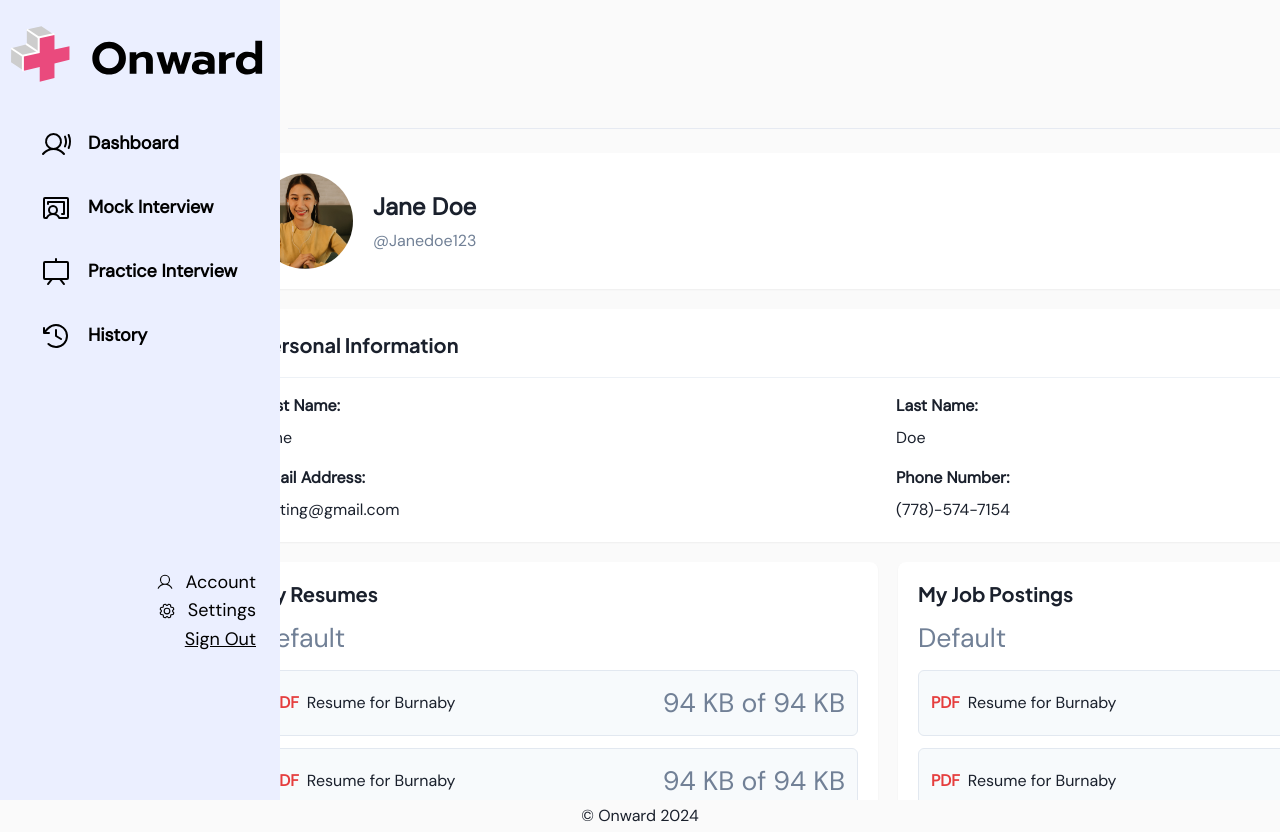
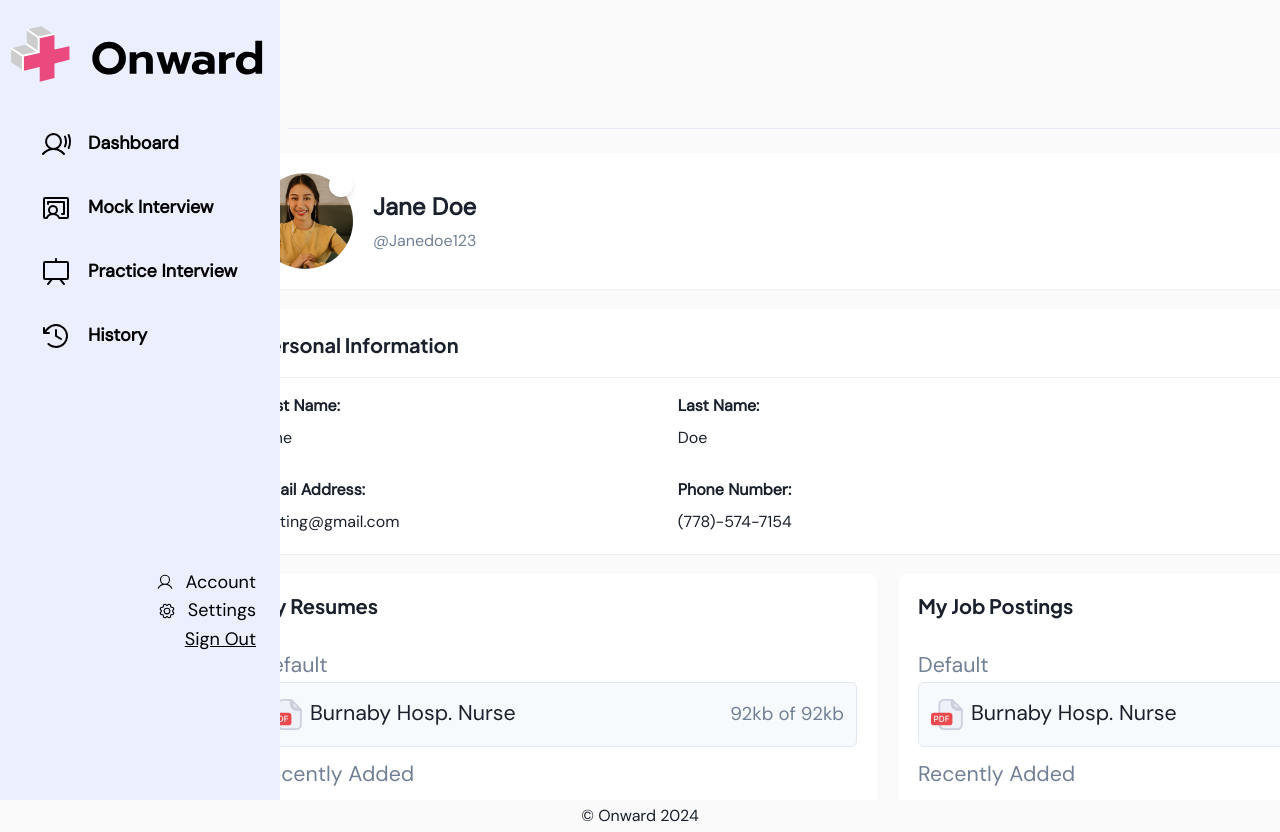
Before and after one commit to Aladdin3r/onward, a Next.js app: page /user in a window 1280 px wide. Built offline with nearby package versions, Linux system fonts and the light colour scheme.

Commit message:
profile page

```diff
--- a/pages/user.js
+++ b/pages/user.js
@@ -7,6 +7,7 @@ import TopNav from "@/styles/components/TopNav";
 import Layout from "@/styles/components/Layout";
 import Footer from "@/styles/components/Footer";
 import { SideNavBar } from "@/styles/components/SideNav";
+import PDFCard from "@/styles/components/PDFCard";
 
 export default function User() {
   return (
@@ -26,7 +27,26 @@ export default function User() {
             {/* User Profile Header */}
             <Box bg="white" shadow="sm" borderRadius="lg" p={5} mb={5}>
               <HStack spacing={5}>
-                <Avatar size="xl" name="Jane Doe" src="/practice-analysis-images/videoPlaceholder.jpg" />
+                {/* Avatar with edit button overlay */}
+                <Box position="relative" display="inline-block" bg="brand.platnium">
+                  <Avatar size="xl" name="Jane Doe" src="/practice-analysis-images/videoPlaceholder.jpg" />
+                  <Box
+                    position="absolute"
+                    top="0"
+                    right="0"
+                    w="24px"
+                    h="24px"
+                    bg="white"
+                    borderRadius="full"
+                    border="2px solid white"
+                    display="flex"
+                    alignItems="center"
+                    justifyContent="center"
+                    boxShadow="md"
+                  />
+                </Box>
+
+                {/* User Info */}
                 <VStack align="start" spacing={1}>
                   <Text fontWeight="bold" fontSize="2xl">Jane Doe</Text>
                   <Text color="gray.500">@Janedoe123</Text>
@@ -38,67 +58,53 @@ export default function User() {
             <Box bg="white" shadow="sm" borderRadius="lg" p={5} mb={5}>
               <HStack justifyContent="space-between">
                 <Heading size="md">Personal Information</Heading>
-                <Button size="sm" variant="outline">Edit</Button>
+                <Button fontSize="xs" variant="xsSecondary">Edit</Button>
               </HStack>
               <Divider my={4} />
-              <SimpleGrid columns={{ base: 1, md: 2 }} spacing={4}>
+              <SimpleGrid columns={{ base: 1, md: 2 }} gridTemplateColumns={{ base: "1fr", md: "1fr 2fr" }}>
                 <VStack align="start">
                   <Text fontWeight="bold">First Name:</Text>
                   <Text>Jane</Text>
-                </VStack>
-                <VStack align="start">
-                  <Text fontWeight="bold">Last Name:</Text>
-                  <Text>Doe</Text>
-                </VStack>
-                <VStack align="start">
-                  <Text fontWeight="bold">Email Address:</Text>
+                  <Text fontWeight="bold" mt={5}>Email Address:</Text>
                   <Text>testing@gmail.com</Text>
                 </VStack>
-                <VStack align="start">
-                  <Text fontWeight="bold">Phone Number:</Text>
-                  <Text>(778)-574-7154</Text>
-                </VStack>
+                <Box>
+                  <VStack align="left">
+                    <Text fontWeight="bold">Last Name:</Text>
+                    <Text>Doe</Text>
+                    <Text fontWeight="bold" mt={5}>Phone Number:</Text>
+                    <Text>(778)-574-7154</Text>
+                  </VStack>
+                </Box>
               </SimpleGrid>
             </Box>
 
             {/* Resumes and Job Postings Section */}
             <SimpleGrid columns={{ base: 1, md: 2 }} spacing={5}>
               {/* My Resumes Section */}
-              <Box bg="white" shadow="sm" borderRadius="lg" p={5}>
+              <Box bg="white" shadow="sm" borderRadius="lg" p={5} display="flex" flexDirection="column">
                 <Heading size="md" mb={3}>My Resumes</Heading>
-                <Text fontSize="sm" color="gray.500" mb={3}>Default</Text>
+                <Text fontSize="xs" color="gray.500" mt="5">Default</Text>
                 <VStack align="start" spacing={3}>
-                  <Box p={3} w="100%" bg="gray.50" borderRadius="md" borderWidth="1px" display="flex" alignItems="center">
-                    <Text color="red.500" fontWeight="bold" mr={2}>PDF</Text>
-                    <Text flex="1">Resume for Burnaby</Text>
-                    <Text fontSize="sm" color="gray.500">94 KB of 94 KB</Text>
-                  </Box>
-                  <Box p={3} w="100%" bg="gray.50" borderRadius="md" borderWidth="1px" display="flex" alignItems="center">
-                    <Text color="red.500" fontWeight="bold" mr={2}>PDF</Text>
-                    <Text flex="1">Resume for Burnaby</Text>
-                    <Text fontSize="sm" color="gray.500">94 KB of 94 KB</Text>
-                  </Box>
+                  <PDFCard size={"92kb of 92kb"} title={"Burnaby Hosp. Nurse"} />
+                  <Text fontSize="xs" color="gray.500">Recently Added</Text>
+                  <PDFCard size={"99kb of 99kb"} title={"Nurse Aide Resume"} />
+                  <PDFCard size={"66kb of 66kb"} title={"NewWest Hosp. Nurse"} />
                 </VStack>
-                <Link color="pink.500" fontSize="sm" mt={3} display="inline-block">View All</Link>
+                <Link color="pink.500" fontSize="sm" mt="auto" display="inline-block">View All</Link>
               </Box>
 
               {/* My Job Postings Section */}
-              <Box bg="white" shadow="sm" borderRadius="lg" p={5}>
+              <Box bg="white" shadow="sm" borderRadius="lg" p={5} display="flex" flexDirection="column">
                 <Heading size="md" mb={3}>My Job Postings</Heading>
-                <Text fontSize="sm" color="gray.500" mb={3}>Default</Text>
+                <Text fontSize="xs" color="gray.500" mt="5">Default</Text>
                 <VStack align="start" spacing={3}>
-                  <Box p={3} w="100%" bg="gray.50" borderRadius="md" borderWidth="1px" display="flex" alignItems="center">
-                    <Text color="red.500" fontWeight="bold" mr={2}>PDF</Text>
-                    <Text flex="1">Resume for Burnaby</Text>
-                    <Text fontSize="sm" color="gray.500">94 KB of 94 KB</Text>
-                  </Box>
-                  <Box p={3} w="100%" bg="gray.50" borderRadius="md" borderWidth="1px" display="flex" alignItems="center">
-                    <Text color="red.500" fontWeight="bold" mr={2}>PDF</Text>
-                    <Text flex="1">Resume for Burnaby</Text>
-                    <Text fontSize="sm" color="gray.500">94 KB of 94 KB</Text>
-                  </Box>
+                  <PDFCard size={"92kb of 92kb"} title={"Burnaby Hosp. Nurse"} />
+                  <Text fontSize="xs" color="gray.500">Recently Added</Text>
+                  <PDFCard size={"99kb of 99kb"} title={"Nurse Aide Resume"} />
+                  <PDFCard size={"66kb of 66kb"} title={"NewWest Hosp. Nurse"} />
                 </VStack>
-                <Link color="pink.500" fontSize="sm" mt={3} display="inline-block">View All</Link>
+                <Link color="pink.500" fontSize="sm" mt="auto" display="inline-block">View All</Link>
               </Box>
             </SimpleGrid>
           </Box>
```
Also changed, not shown: public/images/PDF-icon.svg (added).
